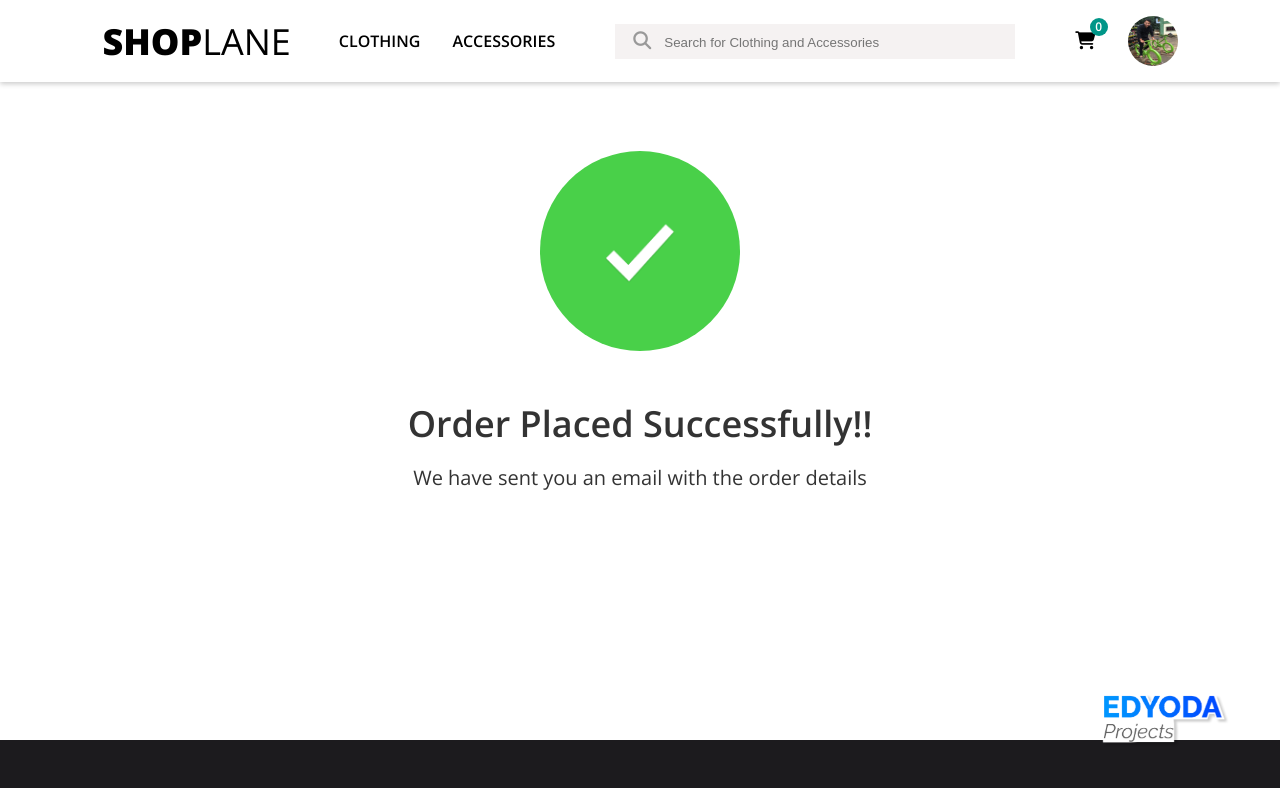
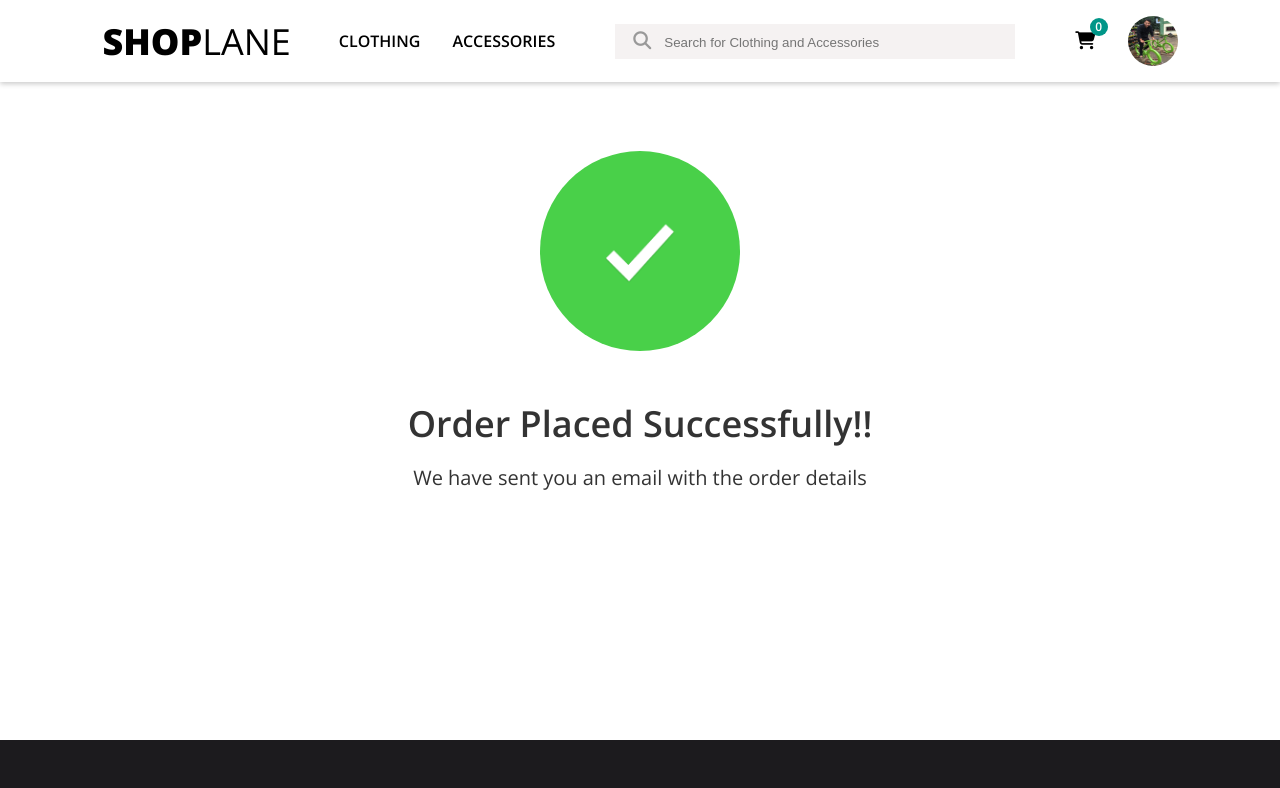
Before and after one commit to ShubhamUpadhay/ShoplaneApp.github.io, a plain HTML site: page thankyou.html in a window 1280 px wide. Shown: the top 788 px of the page. Drawn offline with nearby package versions, Linux system fonts and the light colour scheme.

Commit message:
Update thankyou.html

```diff
--- a/thankyou.html
+++ b/thankyou.html
@@ -48,7 +48,7 @@
             <p class="section-heading">We have sent you an email with the order details</p>
         </div>
     </main>
-    <img id="edyoda-projects-logo" src="edyodalogo.png" alt="EdYoda Projects Logo" />
+<!--     <img id="edyoda-projects-logo" src="edyodalogo.png" alt="EdYoda Projects Logo" /> -->
     <footer id="foot">
         <div>
             <p class="footer-heading">Online Store</p>
```
